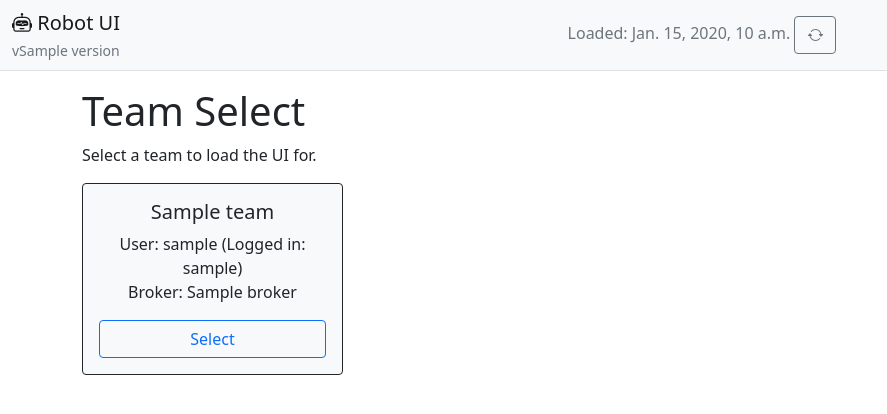
After one commit to WillB97/kit-web-ui, a Django app: template kit_web_ui/templates/team_select.html in a window 1280 px wide. The commit adds this page. Shown: the top 414 px of the page, without its empty margins (0-887 px from the left). Run offline with Django 3.2, Linux system fonts and the light colour scheme; the template is opened without the code that fills it: most values are stand-ins (such as "Sample title", 1, 10 or a date in 2020).

Commit message:
Setup for using UI

```diff
--- a/kit_web_ui/settings.py
+++ b/kit_web_ui/settings.py
@@ -86,7 +86,7 @@ SESSION_COOKIE_SECURE = True
 # https://docs.djangoproject.com/en/4.2/topics/i18n/
 
 LANGUAGE_CODE = 'en-gb'
-TIME_ZONE = 'UTC'
+TIME_ZONE = 'GB'
 USE_I18N = True
 USE_TZ = True
 
--- a/kit_web_ui/templates/base.html
+++ b/kit_web_ui/templates/base.html
@@ -54,6 +54,11 @@
         </div>
     </nav>
     <div class="container mt-3 mb-3">
+        {% if error %}
+            <div class="alert alert-danger" role="alert">
+                {{ error }}
+            </div>
+        {% endif %}
         {% block content %}
         {% endblock %}
     </div>
--- /dev/null
+++ b/kit_web_ui/templates/team_select.html
@@ -0,0 +1,26 @@
+{% extends "base.html" %}
+
+{% block title %}Team Select | Robot UI{% endblock %}
+
+{% block content %}
+<h1>Team Select</h1>
+<p>Select a team to load the UI for.</p>
+<div class="row row-cols-1 row-cols-md-2 row-cols-lg-4 g-4">
+{% for team in teams %}
+    <div class="col">
+        <div class="card border-dark bg-light mb-3">
+            <div class="card-body" style="text-align: center;">
+                <h5 class="card-title">{{ team.name }}</h5>
+                <p class="card-text">
+                    User: {{ team.user.username }} (Logged in: {{ team.user.last_login }})<br>
+                    Broker: {{ team.broker }}<br>
+                </p>
+                <div class="d-grid gap-2">
+                    <a href="{% url 'load_ui' %}?team={{ team.user.username }}" class="btn btn-outline-primary stretched-link">Select</a>
+                </div>
+            </div>
+        </div>
+    </div>
+{% endfor %}
+</div>
+{% endblock %}
--- a/kit_web_ui/urls.py
+++ b/kit_web_ui/urls.py
@@ -26,4 +26,5 @@ urlpatterns = [
     path("accounts/", include("django.contrib.auth.urls")),
     path("", views.index, name="index"),
     path("config", views.config, name="config"),
+    path("load_ui", views.load_ui, name="load_ui"),
 ] + static(settings.STATIC_URL, document_root=settings.STATIC_ROOT)
```
Also changed, not shown: kit_web_ui/views.py (+63 -4 lines).
